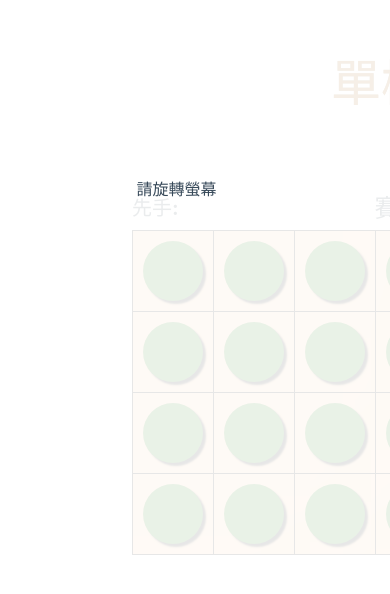
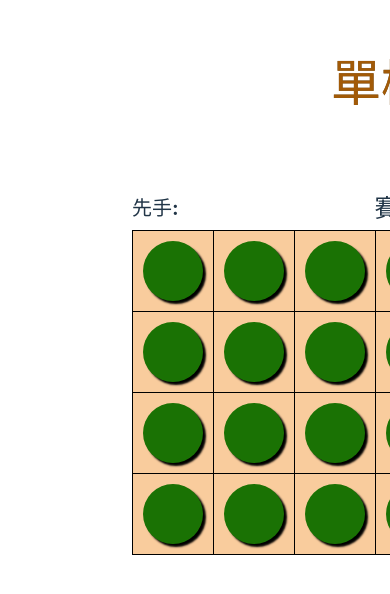
Before and after one commit to Chou-Hua/Hidden-Chess, a Vue app: page / in a window 390 px wide. Shown: the part 118-712 px from the top of the page. Built offline with nearby package versions, Linux system fonts and the light colour scheme.

Commit message:
feat try phone roate alert warning

```diff
--- a/src/App.vue
+++ b/src/App.vue
@@ -4,40 +4,63 @@ import Main from "./view/Main.vue";
 
 <template>
   <div
+    v-if="isShowMask"
     style="
       z-index: 1;
-    position:fixed;
-    top     : 0;
-    left    : 0;
-    bottom  : 0;
-    right   : 0;
+      display: flex;
+      align-items: center;
+      justify-content: center;
       background-color: white;
       backdrop-filter: blur(1000px);
       opacity: 0.9;
     "
-  > <div style="top:35%;left: 35%;position: absolute;">請旋轉螢幕</div>
-  <!-- <img src="./assets/roate1.gif" style="z-index: 7;
-    top: 35%;
-    left: 35%;
-    background-color: red;
-    position: absolute;
-    opacity: 1;"/> -->
+  >
+    <img src="./assets/roate1.gif" />
   </div>
+  <div v-else>
     <div class="title-text">單機版暗棋</div>
     <Main />
-
+  </div>
 </template>
 <script>
-import { ref } from "vue";
+import { ref, onMounted } from "vue";
 export default {
   setup() {
-    let isShowMask = ref(true);
-    return{
-      isShowMask
+    const evt = "onorientationchange" in window ? "orientationchange" : "resize";
+    const renderResize = () => {
+      let width = document.documentElement.clientWidth;
+      let height = document.documentElement.clientHeight;
+      // alert(width+"宽高"+height)
+      console.log(width, height);
+      if (width > height) {
+        alert("横屏1");
+      } else {
+        alert("竖屏1");
       }
+    };
+    onMounted(() => {
+      window.addEventListener(orientationchange, renderResize());
+      if (window.orientation == 0 || window.orientation == 180) {
+        alert("豎屏");
+      } else {
+        alert("橫屏");
+      }
+    });
+    return {
+      renderResize,
+    };
+    // const isShowMask = ref(true);
+    // return {
+    //   isShowMask,
+    // };
   },
   components: {
     Main,
+  },
+  data() {
+    return {
+      isShowMask: false,
+    };
   },
 };
 </script>
--- a/src/view/Main.vue
+++ b/src/view/Main.vue
@@ -57,7 +57,7 @@ import Piece from "../components/basic/Piece.vue";
 import EatPiece from "./EatPiece.vue";
 import { createPieceRowColumn } from "../store/randomPiece";
 import { usePieceStore } from "../store/pieceStatus";
-import { onUpdated } from "vue";
+import { onUpdated,onMounted } from "vue";
 
 export default {
   setup() {
@@ -116,11 +116,29 @@ export default {
         resetPiece();
       }
     };
+    const renderResize = () => {
+      let width = document.documentElement.clientWidth;
+      let height = document.documentElement.clientHeight;
+      // alert(width+"宽高"+height)
+      console.log(width, height);
+      if (width > height) {
+        alert("横屏");
+      } else {
+        alert("竖屏");
+      }
+    };
+    onMounted(() => {
+      window.addEventListener("resize", renderResize(), false);
+      if (window.orientation == 90 || window.orientation == -90) {
+        console.log("asdasdasd");
+      }
+    });
     onUpdated(() => {
       processWhoWin();
     });
     return {
       getPieceStore,
+      renderResize,
       getBeEatArray,
       resetPiece,
       getNowPieceColorCycle,
```
Lines whose indentation alone changed are shown as unchanged.
